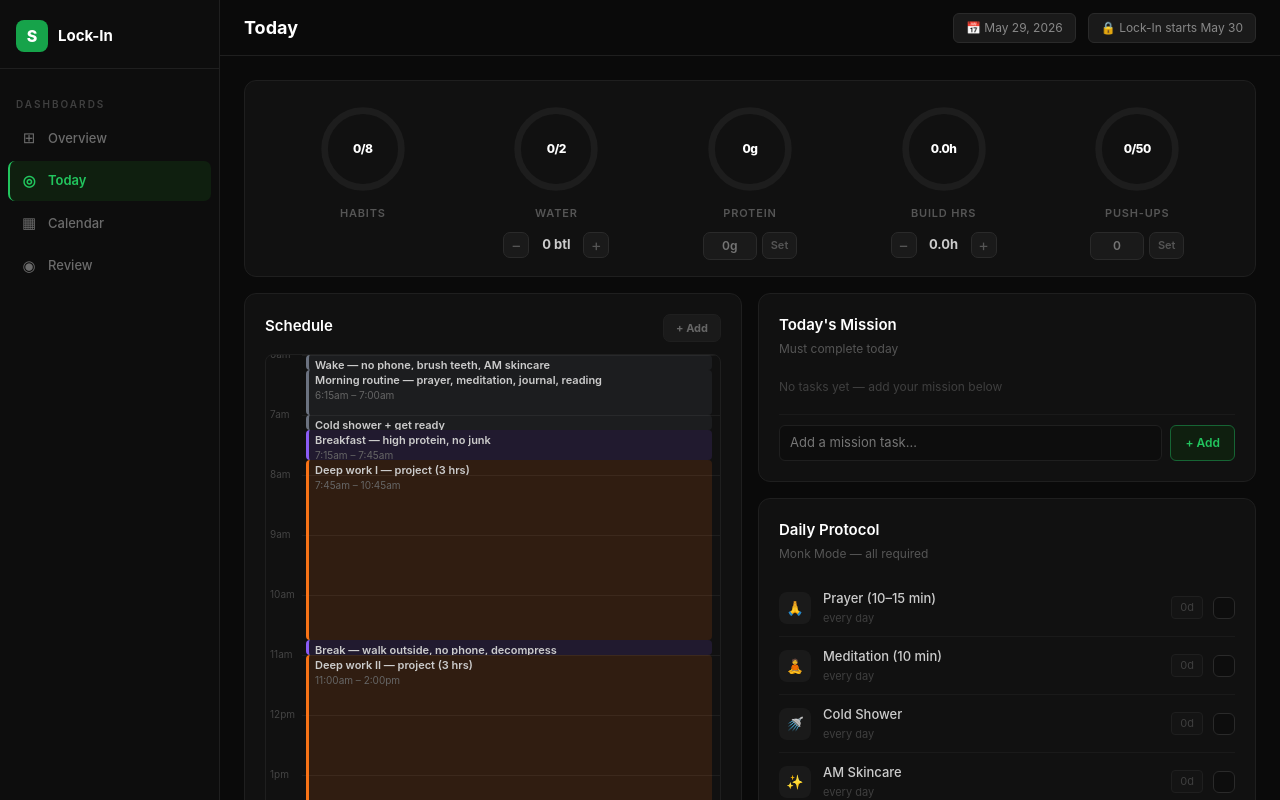
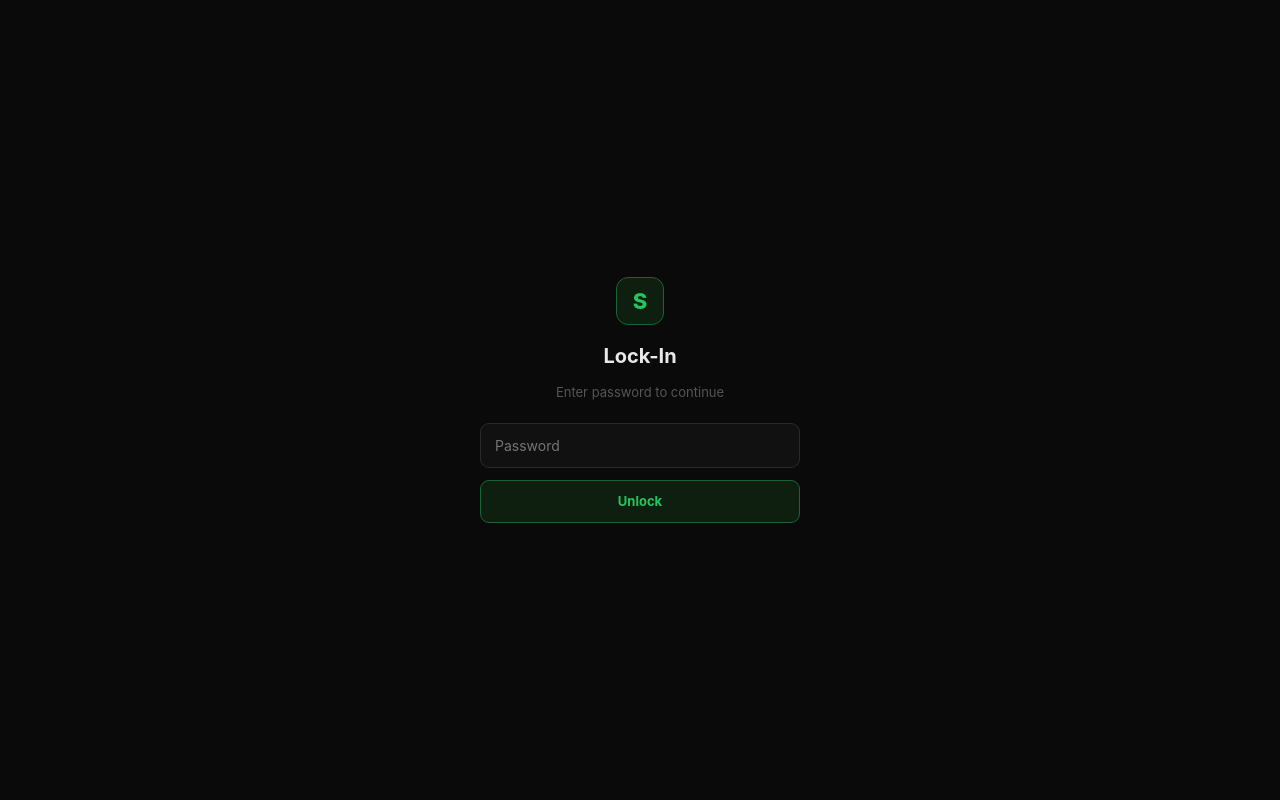
Before and after one commit to AravDharnikota/summer-productivity-dashboard, a React (Vite) app: page / in a window 1280 px wide. Built offline with nearby package versions, Linux system fonts and the light colour scheme.

Commit message:
feat: add password lock screen via VITE_APP_PASSWORD env var

```diff
--- /dev/null
+++ b/src/components/LockScreen.tsx
@@ -0,0 +1,37 @@
+import { useState } from 'react'
+
+export default function LockScreen({ onUnlock }: { onUnlock: () => void }) {
+  const [input, setInput] = useState('')
+  const [error, setError] = useState(false)
+
+  function attempt() {
+    if (input === import.meta.env.VITE_APP_PASSWORD) {
+      sessionStorage.setItem('unlocked', '1')
+      onUnlock()
+    } else {
+      setError(true)
+      setInput('')
+    }
+  }
+
+  return (
+    <div className="lock-screen">
+      <div className="lock-card">
+        <div className="lock-logo">S</div>
+        <div className="lock-title">Lock-In</div>
+        <div className="lock-sub">Enter password to continue</div>
+        <input
+          className={`lock-input${error ? ' lock-input-error' : ''}`}
+          type="password"
+          placeholder="Password"
+          value={input}
+          autoFocus
+          onChange={e => { setInput(e.target.value); setError(false) }}
+          onKeyDown={e => e.key === 'Enter' && attempt()}
+        />
+        {error && <div className="lock-error">Incorrect password</div>}
+        <button className="lock-btn" onClick={attempt}>Unlock</button>
+      </div>
+    </div>
+  )
+}
--- a/src/main.tsx
+++ b/src/main.tsx
@@ -1,8 +1,9 @@
-import React from 'react'
+import React, { useState } from 'react'
 import ReactDOM from 'react-dom/client'
 import { BrowserRouter } from 'react-router-dom'
 import { AppProvider } from './context/AppContext'
 import App from './App'
+import LockScreen from './components/LockScreen'
 import './styles/global.css'
 import './styles/layout.css'
 import './styles/components.css'
@@ -11,12 +12,24 @@ import './styles/overview.css'
 import './styles/calendar.css'
 import './styles/review.css'
 
-ReactDOM.createRoot(document.getElementById('root')!).render(
-  <React.StrictMode>
+function Root() {
+  const [unlocked, setUnlocked] = useState(
+    sessionStorage.getItem('unlocked') === '1'
+  )
+
+  if (!unlocked) return <LockScreen onUnlock={() => setUnlocked(true)} />
+
+  return (
     <BrowserRouter>
       <AppProvider>
         <App />
       </AppProvider>
     </BrowserRouter>
+  )
+}
+
+ReactDOM.createRoot(document.getElementById('root')!).render(
+  <React.StrictMode>
+    <Root />
   </React.StrictMode>
 )
--- a/src/styles/global.css
+++ b/src/styles/global.css
@@ -39,3 +39,42 @@ html, body, #root {
 button { cursor: pointer; border: none; background: none; font: inherit; }
 input, textarea { font: inherit; }
 a { color: inherit; text-decoration: none; }
+
+/* ── Lock Screen ─────────────────────────────────────── */
+.lock-screen {
+  height: 100vh; display: flex; align-items: center; justify-content: center;
+  background: var(--bg);
+}
+.lock-card {
+  display: flex; flex-direction: column; align-items: center;
+  gap: 12px; width: 320px;
+}
+.lock-logo {
+  width: 48px; height: 48px; border-radius: 12px;
+  background: var(--green-bg); border: 1px solid var(--green-border);
+  color: var(--green); font-size: 22px; font-weight: 800;
+  display: flex; align-items: center; justify-content: center;
+  margin-bottom: 4px;
+}
+.lock-title {
+  font-size: 20px; font-weight: 700; color: var(--text);
+}
+.lock-sub {
+  font-size: 13px; color: var(--text-muted); margin-bottom: 8px;
+}
+.lock-input {
+  width: 100%; padding: 11px 14px; border-radius: 9px;
+  background: var(--bg-card); border: 1px solid var(--border);
+  color: var(--text); font-size: 14px; outline: none;
+  transition: border-color 0.15s; font-family: inherit;
+}
+.lock-input:focus { border-color: #2a2a2a; }
+.lock-input-error { border-color: var(--red) !important; }
+.lock-error { font-size: 12px; color: var(--red); align-self: flex-start; }
+.lock-btn {
+  width: 100%; padding: 11px; border-radius: 9px; cursor: pointer;
+  background: var(--green-bg); border: 1px solid var(--green-border);
+  color: var(--green); font-size: 13px; font-weight: 700;
+  transition: background 0.1s; font-family: inherit;
+}
+.lock-btn:hover { background: #0a200a; }
```
